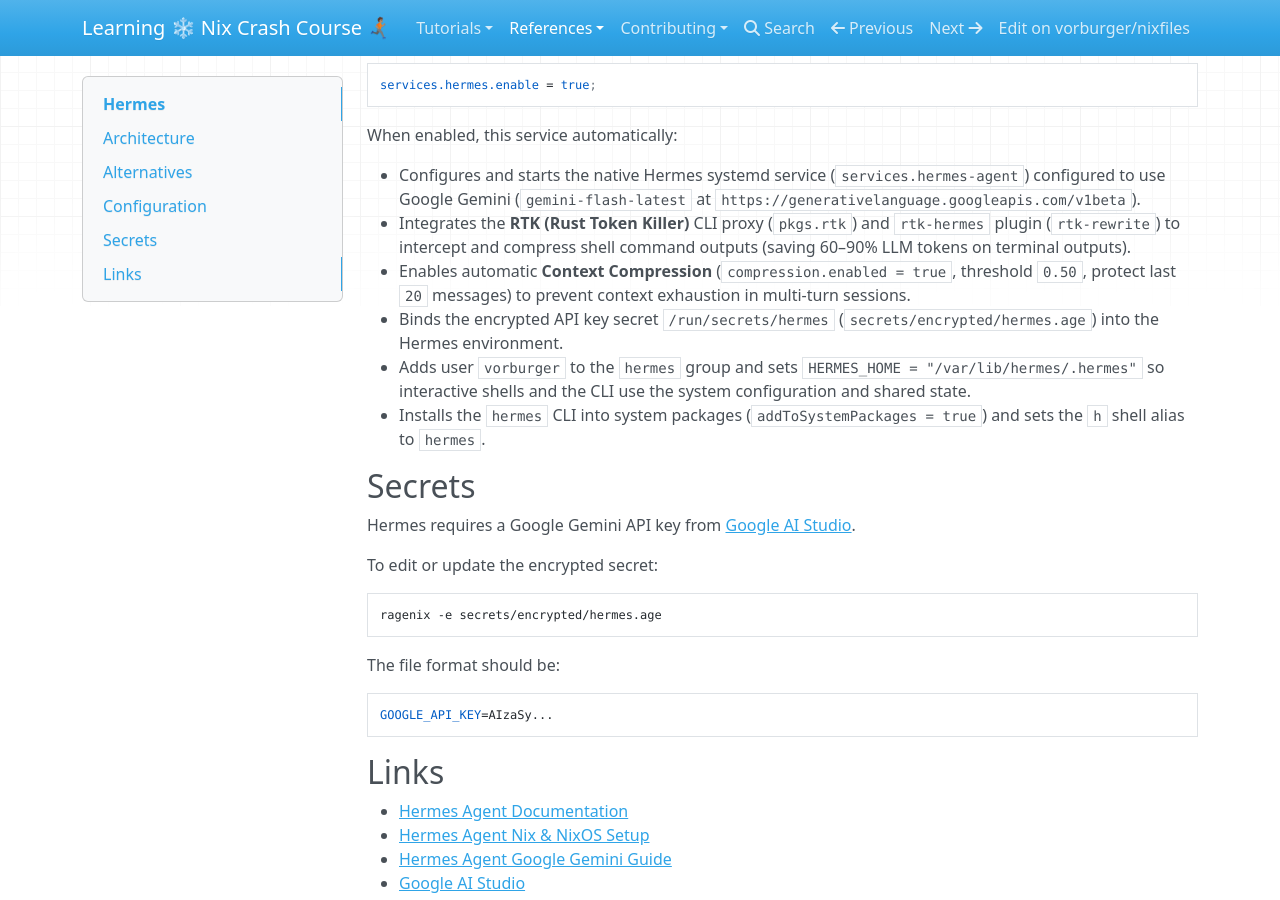
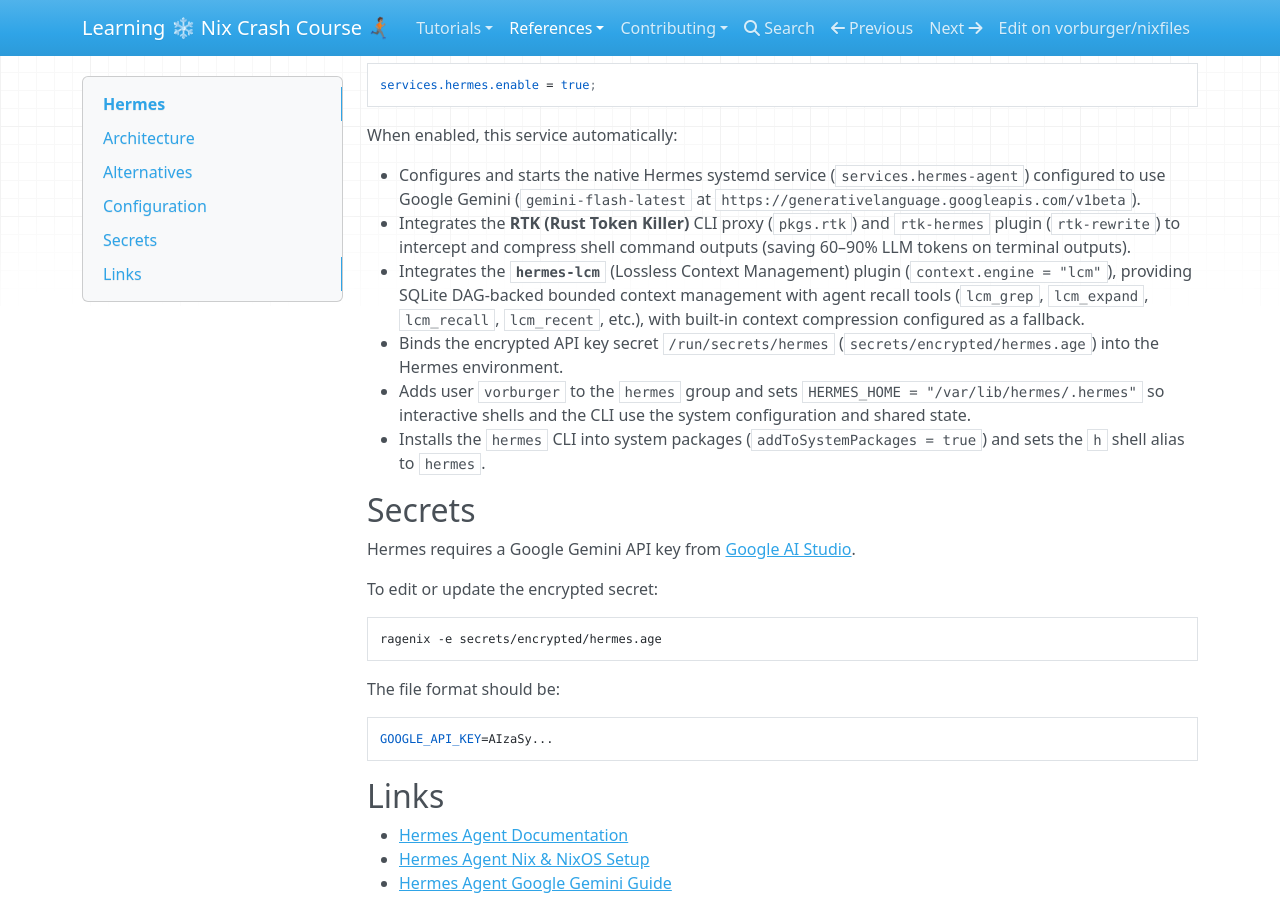
Before and after one commit to vorburger/nixfiles, an MkDocs documentation site: the page built from docs/docs/reference/hermes.md, in a window 1280 px wide and 900 px high, scrolled down 1035 px. Built offline with MkDocs 1.6.1, drawn with Linux system fonts in a browser that asks for light colours; nearby versions of some CDN libraries.

Commit message:
ai: Integrate hermes-lcm context engine for Hermes Agent
- Add hermes-lcm (v0.21.0-rc2) as a directory plugin via extraPlugins.
- Add tiktoken and regex Python packages to extraPythonPackages.
- Configure context.engine = 'lcm' and enable hermes-lcm in plugins.enabled.
- Retain built-in compression settings as a fallback if LCM is disabled.
- Update Hermes reference documentation.

```diff
--- a/docs/docs/reference/hermes.md
+++ b/docs/docs/reference/hermes.md
@@ -40,7 +40,7 @@ When enabled, this service automatically:
 
 - Configures and starts the native Hermes systemd service (`services.hermes-agent`) configured to use Google Gemini (`gemini-flash-latest` at `https://generativelanguage.googleapis.com/v1beta`).
 - Integrates the **RTK (Rust Token Killer)** CLI proxy (`pkgs.rtk`) and `rtk-hermes` plugin (`rtk-rewrite`) to intercept and compress shell command outputs (saving 60–90% LLM tokens on terminal outputs).
-- Enables automatic **Context Compression** (`compression.enabled = true`, threshold `0.50`, protect last `20` messages) to prevent context exhaustion in multi-turn sessions.
+- Integrates the **`hermes-lcm`** (Lossless Context Management) plugin (`context.engine = "lcm"`), providing SQLite DAG-backed bounded context management with agent recall tools (`lcm_grep`, `lcm_expand`, `lcm_recall`, `lcm_recent`, etc.), with built-in context compression configured as a fallback.
 - Binds the encrypted API key secret `/run/secrets/hermes` (`secrets/encrypted/hermes.age`) into the Hermes environment.
 - Adds user `vorburger` to the `hermes` group and sets `HERMES_HOME = "/var/lib/hermes/.hermes"` so interactive shells and the CLI use the system configuration and shared state.
 - Installs the `hermes` CLI into system packages (`addToSystemPackages = true`) and sets the `h` shell alias to `hermes`.
```
Also changed, not shown: 1 other file.
